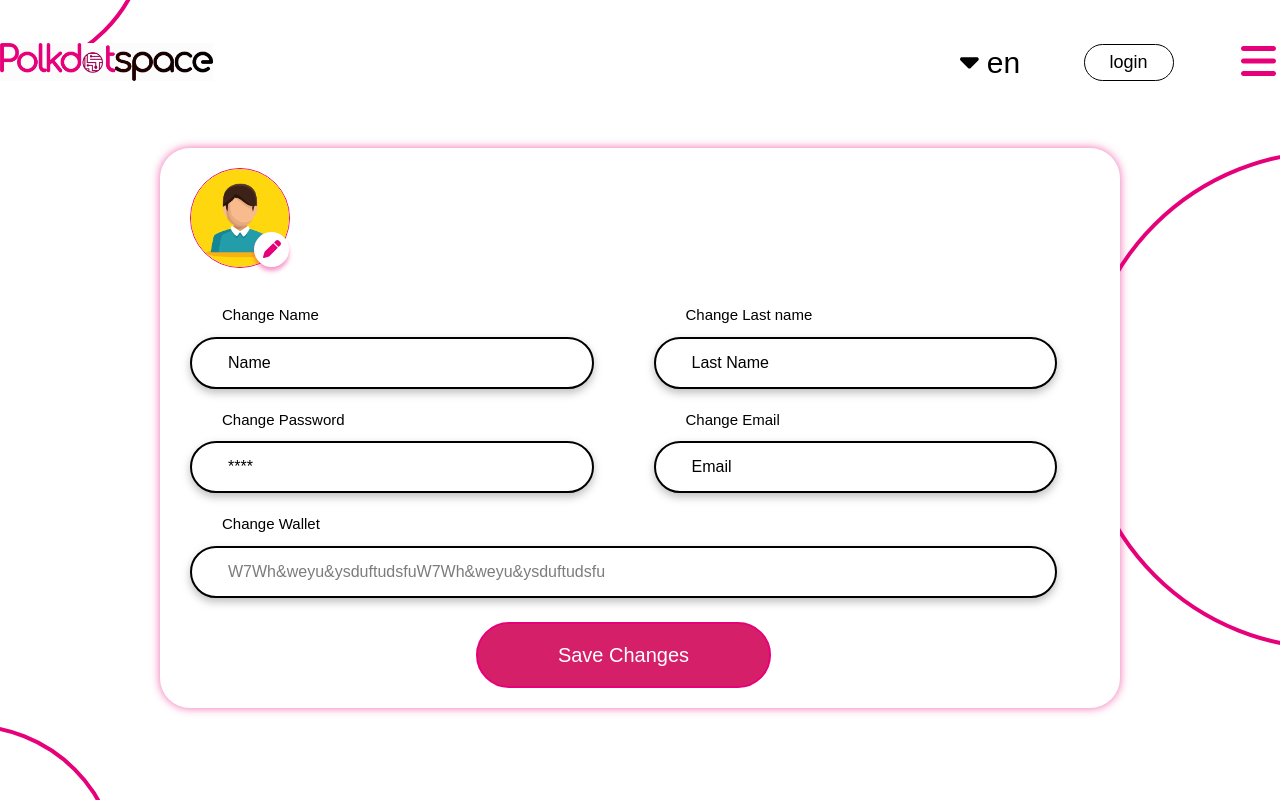
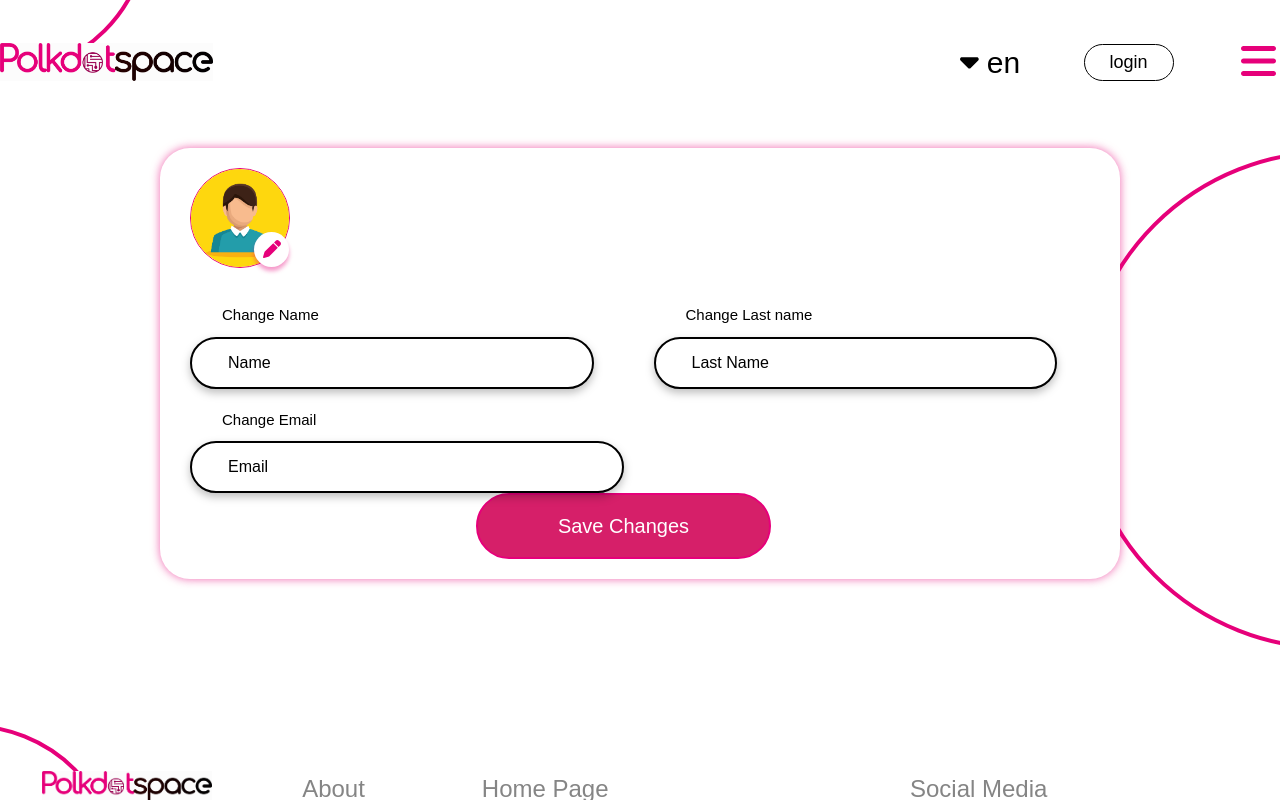
Before and after one commit to HassanAbbas7/polkadotspace, a React (Vite) app: page /pages/accountchange in a window 1280 px wide. Built offline with nearby package versions, Linux system fonts and the light colour scheme.

Commit message:
user info editable

```diff
--- a/src/auth/index.jsx
+++ b/src/auth/index.jsx
@@ -20,7 +20,7 @@ export const setUserData = (obj) => {
 
 
 export const getToken = () => {
-    return localStorage.getItem('token');
+    return localStorage.getItem('access');
 }
 
 
--- a/src/commons/constant.jsx
+++ b/src/commons/constant.jsx
@@ -7,7 +7,7 @@ export const LOGIN_URL = `${BASE_URL}/api/token/`;
 export const REFRESH_TOKEN_URL = `${BASE_URL}/api/token/refresh/`
 export const GET_ALL_USER_URL = `${BASE_URL}/auth/api/v1/user/all`;
 export const GET_MYSELF_USER_URL = `${BASE_URL}/auth/api/v1/user/me`;
-export const UPDATE_MYSELF_USER_URL = `${BASE_URL}/auth/api/v1/user/update/me`;
+export const UPDATE_MYSELF_USER_URL = `${BASE_URL}/update_user_info`;
 export const GET_FAV_ARTICLES = `${BASE_URL}/get_fav`
 export const GET_USER_DATA = `${BASE_URL}/get_user_data`
 
--- a/src/components/FavouritePost.jsx
+++ b/src/components/FavouritePost.jsx
@@ -251,11 +251,13 @@ const FavouritePost = ({ filterText, article, activeItem, dates }) => {
               }
               </div>
               </div>
-          : <p
+          : (
+            activeItem === "Videos"? "No video found for this post!" :
+            (<p
             className={`text-[10px] md:text-[16px] font-[400] w-6/6 break-all h-[70px] overflow-hidden`}
           >
             {articleObj?.Description}
-          </p>}
+          </p>))}
 
           <ul
             className={`bordered_icons flex col-span-2 text-center relative text-[15px] md:text-[25px] ${
--- a/src/components/Main.jsx
+++ b/src/components/Main.jsx
@@ -3,13 +3,14 @@ import React, { useState } from "react";
 import { Link } from "react-router-dom";
 
 import SearchBar from "../components/SearchBar";
+import {GET_USER_DATA} from "../commons/constant";
+import axios from "axios";
 
 
 
 
 const setName = async () => {
-
-      const response = await axios.post(GET_USER_DATA, {
+      const response = await axios.get(GET_USER_DATA, {
         headers: {
           'Authorization': `Bearer ${localStorage.getItem("accessToken")}`,
           'Content-Type': 'application/json'
@@ -19,6 +20,10 @@ const setName = async () => {
       if (response.status == 200) {
           localStorage.setItem('first_name', response.data.first_name);
           localStorage.setItem('last_name', response.data.last_name);
+          localStorage.setItem('email', response.data.email);
+  }
+  else{
+    alert(response.status)
   }
 
 }
--- a/src/pages/AccountChange.jsx
+++ b/src/pages/AccountChange.jsx
@@ -7,6 +7,7 @@ import person from "../assets/images/person.jpg";
 
 import { FontAwesomeIcon } from "@fortawesome/react-fontawesome";
 import { faPen } from "@fortawesome/free-solid-svg-icons";
+import axios from "axios";
 
 // const penIcon = <FontAwesomeIcon icon={faPen} />;
 
@@ -19,8 +20,6 @@ const AccountChange = () => {
   const [first_name, setFirstname] = useState("");
   const [last_name, setLastname] = useState("");
   const [email, setEmail] = useState("");
-  const [wallet, setWallet] = useState("");
-  const [password, setPassword] = useState("");
 
   const changeFileHandler = (event) => {
     setSelectedFile(event.target.files[0]);
@@ -34,55 +33,108 @@ const AccountChange = () => {
 
   const updateProfile = async (e) => {
     e.preventDefault();
-    console.log(`register button clicked!`);
-    const formData = new FormData();
-    formData.append("first_name", first_name);
-    formData.append("last_name", last_name);
-    formData.append("email", email);
-    formData.append("wallet", wallet);
-    formData.append("password", password);
 
-    if (isSelected) {
-      formData.append("image", selectedFile);
-    }
 
-    console.log("formData: ", formData);
+    // fetch(`${UPDATE_MYSELF_USER_URL}`, {
+    //   method: "PATCH",
+    //   headers: {
+    //     Authorization: `Bearer ${getToken()}`,
+    //   },
+    //   body: formData,
+    // })
+    //   .then((res) => {
+    //     console.log(`user update res: `, res);
+    //     if (res.status === 200) {
+    //       toast.success("Successfully updated profile!");
+    //     }
+    //     return res.json();
+    //   })
+    //   .then((data) => {
+    //     if (data?.email) {
+    //       setUserData(data);
+    //       setUser(data);
+    //     }
+    //     console.log(`user update data: `, data);
+    //   })
+    //   .catch((err) => {
+    //     console.log(`user update err: `, err);
+    //     toast.error("Profile update failed!");
+    //   });
+    //------------------------------------------------------------------------------------
+    try {
+      const response = await axios.patch(
+        UPDATE_MYSELF_USER_URL,
+        {
+          email: email,
+          first_name: first_name,
+          last_name: last_name
+        },
+        {
+          headers: {
+            Authorization: `Bearer ${localStorage.getItem("accessToken")}`
+          },
+        }
+      );
 
-    fetch(`${UPDATE_MYSELF_USER_URL}`, {
-      method: "PUT",
-      headers: {
-        // "Content-Type": "multipart/form-data",
-        Authorization: `Bearer ${getToken()}`,
-      },
-      body: formData,
-    })
-      .then((res) => {
-        console.log(`user update res: `, res);
-        if (res.status === 200) {
-          toast.success("Successfully updated profile!");
-        }
-        return res.json();
-      })
-      .then((data) => {
-        if (data?.email) {
-          setUserData(data);
-          setUser(data);
-        }
-        console.log(`user update data: `, data);
-      })
-      .catch((err) => {
-        console.log(`user update err: `, err);
-        toast.error("Profile update failed!");
-      });
+      if ((response.status === 201) || (response.status === 200)) {
+          localStorage.setItem("first_name", first_name);
+          localStorage.setItem("last_name", last_name);
+          localStorage.setItem("email", email);
+          toast.success("User Information updated successfully!");
+      }
+      else {
+          toast.error("Something went wrong")
+          toast.error(response.status)
+      }
+  } catch (error) {
+      toast.error(error)
+  }
+  //----------------------------------------------------------------
+//   fetch(UPDATE_MYSELF_USER_URL, {
+//   method: 'PATCH',
+//   headers: {
+//     'Content-Type': 'application/json',
+//     'Authorization': `Bearer ${localStorage.getItem("accessToken")}`
+//   },
+//   body: JSON.stringify({
+//           email: "test@gmail.com",
+//           first_name: "New",
+//           last_name: "Name"
+//   })
+// })
+// .then(response => {
+//   if (!response.ok) {
+//     throw new Error('Network response was not ok');
+//   }
+//   return response.json();
+// })
+// .then(data => {
+//   console.log(data);
+// })
+// .catch(error => {
+//   console.error('There was a problem with the fetch operation:', error);
+// });
+
+
+  //----------------------------------------------------------
+//   const res = await fetch(`${UPDATE_MYSELF_USER_URL}`, {
+//     method: 'PATCH',
+//     body:{
+
+//     },
+// headers: {
+// 'Authorization': `Bearer ${localStorage.getItem("accessToken")}`,
+// 'Content-Type': 'application/json'
+// }
+//   });
+//   const getData = await res.json();
+//   setArticles(getData["Your data"]);
   };
 
   useEffect(() => {
-    const userData = getUserData();
-    setFirstname(userData?.first_name);
-    setLastname(userData?.last_name);
-    setEmail(userData?.email);
-    setWallet(userData?.profile?.wallet);
-    setUser(userData);
+    setFirstname(localStorage.getItem("first_name"));
+    setLastname(localStorage.getItem("last_name"));
+    setEmail(localStorage.getItem("email"));
   }, []);
 
   console.log("selectedFile: ", selectedFile);
@@ -156,18 +208,6 @@ const AccountChange = () => {
             </div>
           </div>
           <div className="flex flex-col md:flex-row justify-between">
-            <div className="w-full md:w-1/2 md:mr-[60px]">
-              <label className="font-[300] mt-[20px] block text-[15px] text-left ml-8 mb-[10px]">
-                Change Password
-              </label>
-              <input
-                type="password"
-                name="password"
-                onChange={(e) => setPassword(e.target.value)}
-                className="w-full border-2 rounded-[46px] py-3 indent-6 font-[400]"
-                placeholder="****"
-              />
-            </div>
             <div className="w-full md:w-1/2">
               <label className="font-[300] mt-[20px] block text-[15px] text-left ml-8 mb-[10px]">
                 Change Email
@@ -182,17 +222,7 @@ const AccountChange = () => {
               />
             </div>
           </div>
-          <label className="font-[300] mt-[20px] block text-[15px] text-left ml-8 mb-[10px]">
-            Change Wallet
-          </label>
-          <input
-            type="text"
-            name="wallet"
-            value={wallet}
-            onChange={(e) => setWallet(e.target.value)}
-            className="wallet w-full border-2 rounded-[46px] py-3 indent-6 font-[400] mb-6"
-            placeholder="W7Wh&weyu&ysduftudsfuW7Wh&weyu&ysduftudsfu"
-          />
+
           <button
             className="main_btn mt-0 bg-pink-600 text-white text-[15px]"
             type="submit"
```
